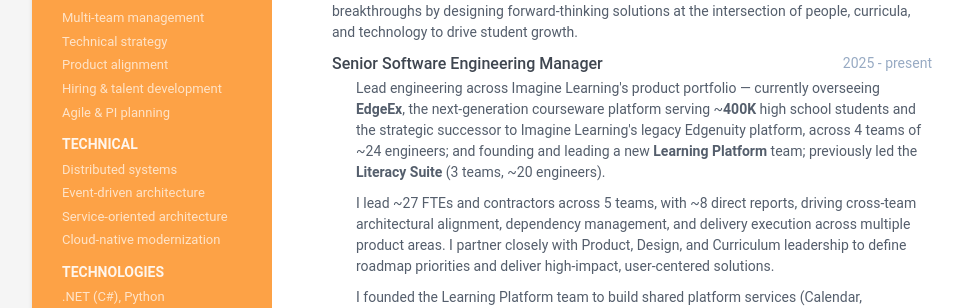
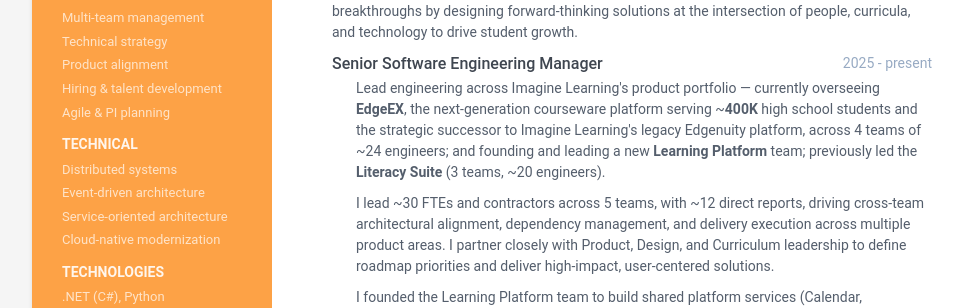
Before and after one commit to wlmiller/wlmiller.github.io, a Jekyll site: the page built from index.html, in a window 1280 px wide and 900 px high, scrolled down 398 px. Shown: the part 159-467 px from the top of the window, without its empty margins (128-1091 px from the left). Built offline with Jekyll 4.4.1, drawn with Linux system fonts in a browser that asks for light colours.

Commit message:
Revise job details with updated team metrics
Updated team size and direct reports in job details.

```diff
--- a/index.html
+++ b/index.html
@@ -39,10 +39,10 @@
 
             <div class="job-details">
                 <p>
-                    Lead engineering across Imagine Learning's product portfolio — currently overseeing <strong>EdgeEx</strong>, the next-generation courseware platform serving ~<strong>400K</strong> high school students and the strategic successor to Imagine Learning's legacy Edgenuity platform, across 4 teams of ~24 engineers; and founding and leading a new <strong>Learning Platform</strong> team; previously led the <strong>Literacy Suite</strong> (3 teams, ~20 engineers).
+                    Lead engineering across Imagine Learning's product portfolio — currently overseeing <strong>EdgeEX</strong>, the next-generation courseware platform serving ~<strong>400K</strong> high school students and the strategic successor to Imagine Learning's legacy Edgenuity platform, across 4 teams of ~24 engineers; and founding and leading a new <strong>Learning Platform</strong> team; previously led the <strong>Literacy Suite</strong> (3 teams, ~20 engineers).
                 </p>
                 <p>
-                    I lead ~27 FTEs and contractors across 5 teams, with ~8 direct reports, driving cross-team architectural alignment, dependency management, and delivery execution across multiple product areas.
+                    I lead ~30 FTEs and contractors across 5 teams, with ~12 direct reports, driving cross-team architectural alignment, dependency management, and delivery execution across multiple product areas.
                     I partner closely with Product, Design, and Curriculum leadership to define roadmap priorities and deliver high-impact, user-centered solutions.
                 </p>
                 <p>
```
